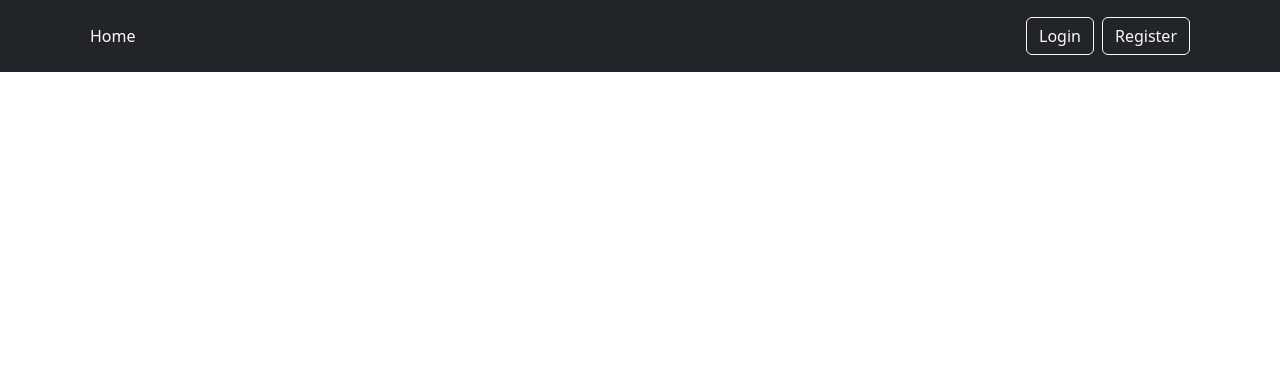
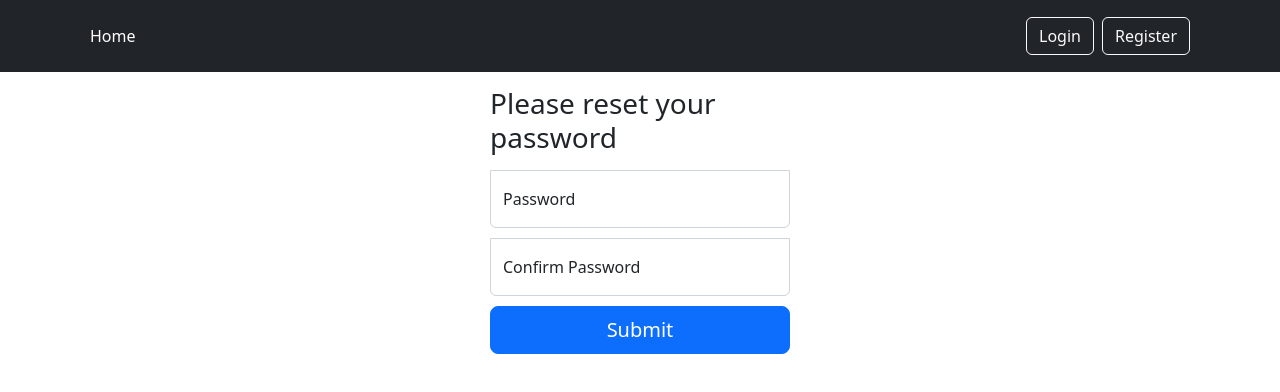
Before and after one commit to PAWAR-AKSHAY/DjangoAngularAuth, an Angular app in the folder Frontend/: page /reset/1 in a window 1280 px wide. Before the commit this address led to /. Shown: the top 392 px of the page. Built offline with nearby package versions, Linux system fonts and the light colour scheme.

Commit message:
Backend - Updates reset password link of forgot api
Frontend
- Upates login ui
- Integrates forgot password api
- Integrates reset password api

```diff
--- a/Frontend/src/app/app-routing.module.ts
+++ b/Frontend/src/app/app-routing.module.ts
@@ -1,13 +1,17 @@
 import { NgModule } from '@angular/core';
 import { RouterModule, Routes } from '@angular/router';
+import { ForgotComponent } from './pages/forgot/forgot.component';
 import { HomeComponent } from './pages/home/home.component';
 import { LoginComponent } from './pages/login/login.component';
 import { RegisterComponent } from './pages/register/register.component';
+import { ResetComponent } from './pages/reset/reset.component';
 
 const routes: Routes = [
   {path: '', component: HomeComponent},
   {path: 'login', component: LoginComponent},
   {path: 'register', component: RegisterComponent},
+  {path: 'forgot', component: ForgotComponent},
+  {path: 'reset/:token', component: ResetComponent},
 ];
 
 @NgModule({
--- a/Frontend/src/app/app.module.ts
+++ b/Frontend/src/app/app.module.ts
@@ -10,6 +10,8 @@
 import { ReactiveFormsModule } from '@angular/forms';
 import { HttpClientModule, HTTP_INTERCEPTORS } from '@angular/common/http'
 import { AuthInterceptor } from './interceptors/auth.interceptor';
+import { ForgotComponent } from './pages/forgot/forgot.component';
+import { ResetComponent } from './pages/reset/reset.component';
 
 @NgModule({
   declarations: [
@@ -17,7 +19,9 @@
     LoginComponent,
     RegisterComponent,
     HomeComponent,
-    NavComponent
+    NavComponent,
+    ForgotComponent,
+    ResetComponent
   ],
   imports: [
     BrowserModule,
--- /dev/null
+++ b/Frontend/src/app/pages/forgot/forgot.component.html
@@ -0,0 +1,15 @@
+<main class="form-signin w-100 m-auto">
+    <div *ngIf="cls" class="alert alert-{{cls}}" role="alert">
+        {{message}}
+    </div>
+    <form [formGroup]="form" (submit)="submit()">
+      <h1 class="h3 mb-3 fw-normal">Please insert your Email</h1>
+
+      <div class="form-floating">
+        <input formControlName="email"  type="email" class="form-control" placeholder="name@example.com">
+        <label>Email address</label>
+      </div>
+
+      <button class="w-100 btn btn-lg btn-primary mt-3" type="submit">Submit</button>
+    </form>
+  </main>s
--- /dev/null
+++ b/Frontend/src/app/pages/forgot/forgot.component.ts
@@ -0,0 +1,39 @@
+import { Component, OnInit } from '@angular/core';
+import { FormBuilder, FormGroup } from '@angular/forms';
+import { ForgotService } from 'src/app/services/forgot.service';
+
+@Component({
+  selector: 'app-forgot',
+  templateUrl: './forgot.component.html',
+  styleUrls: ['./forgot.component.scss']
+})
+export class ForgotComponent implements OnInit {
+  form!: FormGroup;
+  cls = '';
+  message = '';
+
+  constructor(
+    private formBuilder: FormBuilder,
+    private forgotService: ForgotService
+  ) { }
+
+  ngOnInit(): void {
+    this.form = this.formBuilder.group({
+      email: ''
+    });
+  }
+
+  submit() {
+    this.forgotService.forgot(this.form.getRawValue()).subscribe({
+      next: () => {
+        this.cls = 'success';
+        this.message = 'Email was sent!';
+      },
+      error: () => {
+        this.cls = 'danger';
+        this.message = 'Error occurred!';
+      }
+    })
+  }
+
+}
--- a/Frontend/src/app/pages/login/login.component.html
+++ b/Frontend/src/app/pages/login/login.component.html
@@ -12,6 +12,10 @@
       <label>Password</label>
     </div>
 
+    <div class="mb-3">
+      <a routerLink="/forgot">Forgot your password?</a>
+    </div>
+
     <button class="w-100 btn btn-lg btn-primary" type="submit">Submit</button>
   </form>
 </main>
--- /dev/null
+++ b/Frontend/src/app/pages/reset/reset.component.html
@@ -0,0 +1,17 @@
+<main class="form-signin w-100 m-auto">
+    <form [formGroup]="form" (submit)="submit()">
+    <h1 class="h3 mb-3 fw-normal">Please reset your password</h1>
+
+      <div class="form-floating">
+        <input formControlName="password" type="password" class="form-control" placeholder="Password">
+        <label>Password</label>
+      </div>
+
+      <div class="form-floating">
+        <input formControlName="password_confirm" type="password" class="form-control" placeholder="Confirm Password">
+        <label>Confirm Password</label>
+      </div>
+
+      <button class="w-100 btn btn-lg btn-primary" type="submit">Submit</button>
+    </form>
+  </main>
--- /dev/null
+++ b/Frontend/src/app/pages/reset/reset.component.ts
@@ -0,0 +1,36 @@
+import { Component, OnInit } from '@angular/core';
+import { FormBuilder, FormGroup } from '@angular/forms';
+import { ActivatedRoute, Router } from '@angular/router';
+import { ForgotService } from 'src/app/services/forgot.service';
+
+@Component({
+  selector: 'app-reset',
+  templateUrl: './reset.component.html',
+  styleUrls: ['./reset.component.scss']
+})
+export class ResetComponent implements OnInit {
+  form!: FormGroup;
+
+  constructor(
+    private formBuilder: FormBuilder,
+    private forgotService: ForgotService,
+    private route: ActivatedRoute,
+    private router: Router
+  ) { }
+
+  ngOnInit(): void {
+    this.form = this.formBuilder.group({
+      password: '',
+      password_confirm: ''
+    });
+  }
+
+  submit() {
+    const formData = this.form.getRawValue();
+    const data = {
+      ...formData,
+      token: this.route.snapshot.params['token']
+    }
+    this.forgotService.reset(data).subscribe(() => this.router.navigate(['/login']));
+  }
+}
--- /dev/null
+++ b/Frontend/src/app/services/forgot.service.ts
@@ -0,0 +1,19 @@
+import { HttpClient } from '@angular/common/http';
+import { Injectable } from '@angular/core';
+import { environment } from 'src/environments/environment';
+
+@Injectable({
+  providedIn: 'root'
+})
+export class ForgotService {
+
+  constructor(private http: HttpClient) { }
+
+  forgot(body: any){
+    return this.http.post(`${environment.api}/forgot`, body);
+  }
+
+  reset(body: any){
+    return this.http.post(`${environment.api}/reset`, body);
+  }
+}
```
Also changed, not shown: Frontend/src/app/pages/forgot/forgot.component.scss (added), Frontend/src/app/pages/reset/reset.component.scss (added), 1 other file (tests, documents, lock files or other folders).
